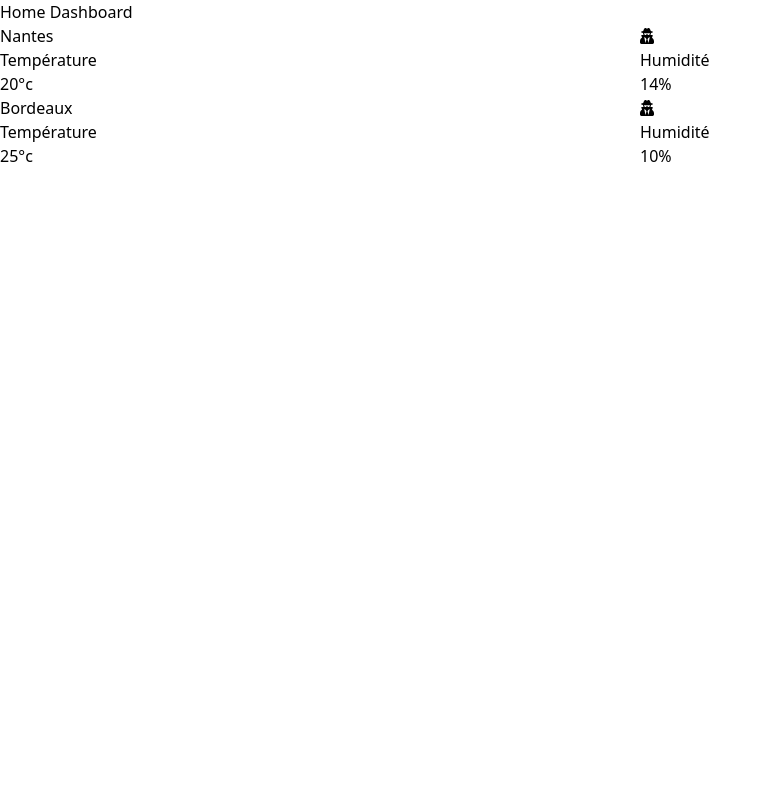
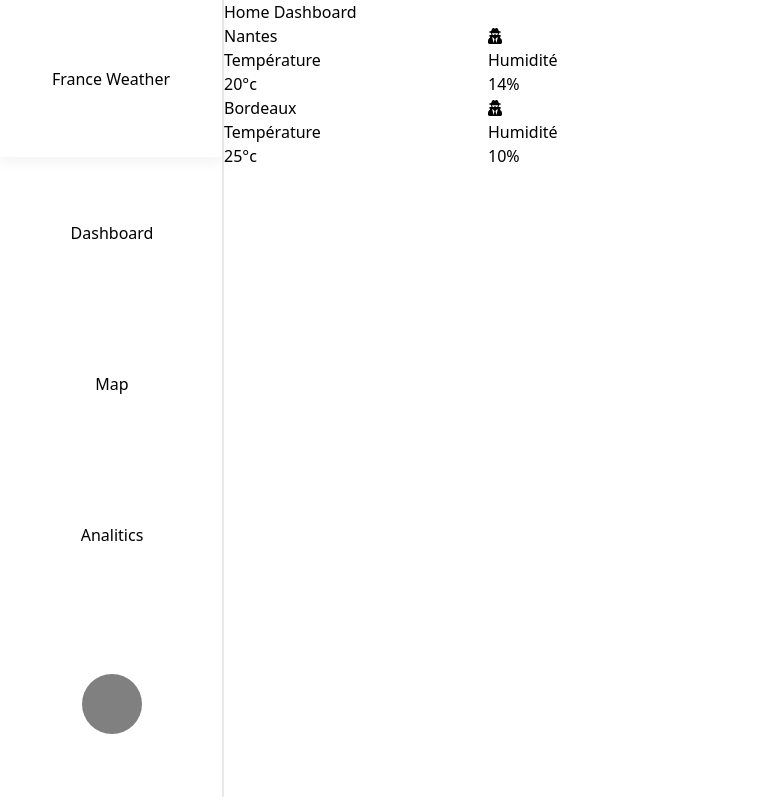
Before and after one commit to Airouane-Dev/france-weather, a Vue app: page / in a window 1280 px wide. Shown: the whole page, without its empty margins (0-772 px from the left). Built offline with nearby package versions, Linux system fonts and the light colour scheme.

Commit message:
MODIFY navbar and ADD grid

```diff
--- a/src/App.vue
+++ b/src/App.vue
@@ -1,26 +1,28 @@
 <template>
   <div id="app">
-    <!-- <div id="nav">
-      <span id="title">
-          France Weather
-        </span>
-      <ul>
+    <div id="nav">
+      <ul id="nav-brand">
+        <li> France Weather   </li>
+      </ul>
+      <ul id="nav-menu">
         <li>
           <router-link to="/">Dashboard</router-link>
         </li>
         <li>
-          <router-link to="/carte">Carte</router-link>
+          <router-link to="/carte">Map</router-link>
         </li>
         <li>
-          <router-link to="/statistique">Statistique</router-link>
+          <router-link to="/statistique">Analitics</router-link>
         </li>
-        <li>
-          <router-link to="/compte">Compte</router-link>
+        <li id="cercle">
+          <router-link to="/compte"></router-link>
         </li>
       </ul>
-    </div> -->
+    </div>
+    <div id="block-card">
+      <router-view></router-view>
+    </div>
 
-    <router-view></router-view>
   </div>
 </template>
 
--- a/src/router/index.js
+++ b/src/router/index.js
@@ -15,7 +15,7 @@ const routes = [
     },
     {
         path: '/statistique',
-        name: 'Statisitque',
+        name: 'Statistique',
         component: Statistique
     },
     {
--- a/src/stylesheet/main.scss
+++ b/src/stylesheet/main.scss
@@ -3,32 +3,57 @@
 @tailwind utilities;
 
 #app {
+  display: grid;
+  grid-template-columns: 224px 1fr 1fr;
 
   #nav {
+    max-width: 224px;
+    max-height: 100vh;
 
-    #title {
-      display: inline-table;
-      text-align: center;
-
-      width: 224px;
-      height: 131px;
-
-      box-shadow: 0px 4px 13px rgba(202, 202, 202, 0.25);
-    }
+    border-right: 2px solid rgba(211, 211, 211, 0.5);
 
     ul {
       list-style: none;
+      text-align: center;
 
+      padding: 0px;
+      margin: 0px;
+    }
+
+    #nav-brand {
+      width: auto;
+      padding: 30% 0% 30% 0%;
+
+      box-shadow: 0px 4px 13px rgba(202, 202, 202, 0.25);
+
+    }
+
+    #nav-menu {
+      display: flex;
+      flex-direction: column;
+      align-items: center;
+      justify-content: space-around;
+
+      width: 224px;
+      height: 80vh;
       margin: 0;
       padding: 0;
-      width: 224px;
-      height: 100vh;
 
       li {
         display: block;
       }
+
+      #cercle {
+        width: 60px;
+        height: 60px;
+        border-radius: 60%;
+        background: gray;
+      }
     }
   }
 
-
+  #block-card {
+    max-width: 80vh;
+    max-height: 100vh;
+  }
 }
```
Also changed, not shown: 1 other file (tests, documents, lock files or other folders).
